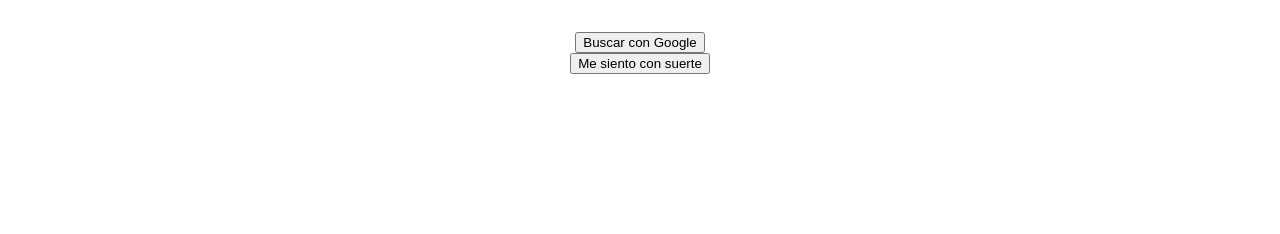
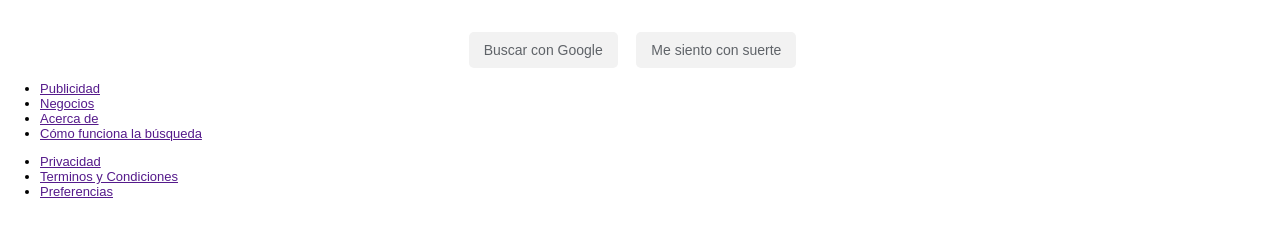
Before and after one commit to RonaldoChambillaRojas/google-clone, a plain HTML site: page index.html in a window 1280 px wide. Shown: the part 520-754 px from the top of the page. Drawn offline with Linux system fonts and the light colour scheme.

Commit message:
feat ( app ) add layout to the footer

```diff
--- a/css/main.css
+++ b/css/main.css
@@ -105,3 +105,30 @@
     height: 18px;
     cursor: pointer;
 }
+
+main .main-buttons {
+    width: 530px;
+    margin: 0 auto;
+}
+
+main .main-buttons div {
+    display: inline-block;
+}
+
+main .main-buttons button {
+    height: 36px;
+    background-color: #f2f2f2;
+    border: 0;
+    font-size: 14px;
+    color: #5f6368;
+    border-radius: 5px;
+    padding: 0 15px;
+    margin-right: 15px;
+}
+
+main .main-buttons button:hover {
+    border: 1px solid #c6c6c6;
+    box-shadow: 0 1px 1px #000001;
+    color: #222;
+    background-color: #f8f8f8;
+}
--- a/index.html
+++ b/index.html
@@ -53,5 +53,32 @@
             </div>
         </section>
     </main>
+    <footer>
+        <ul class="footer-left">
+            <li>
+                <a href="">Publicidad</a>
+            </li>
+            <li>
+                <a href="">Negocios</a>
+            </li>
+            <li>
+                <a href="">Acerca de</a>
+            </li>
+            <li>
+                <a href="">Cómo funciona la búsqueda</a>
+            </li>
+        </ul>
+        <ul class="footer-rigth">
+            <li>
+                <a href="">Privacidad</a>
+            </li>
+            <li>
+                <a href="">Terminos y Condiciones</a>
+            </li>
+            <li>
+                <a href="">Preferencias</a>
+            </li>
+        </ul>
+    </footer>
 </body>
 </html>
```
